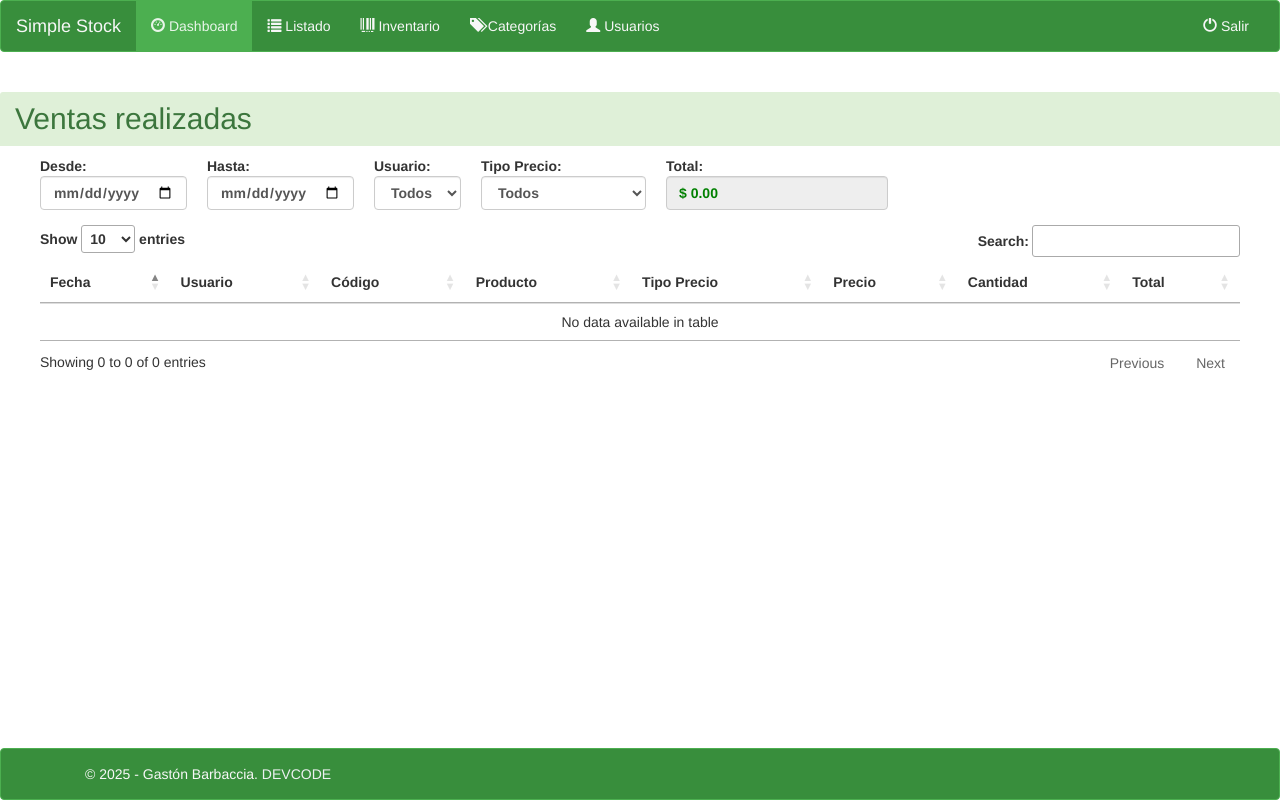
After one commit to gastonbarbaccia/simple_stock, a PHP site: page /dashboard.php in a window 1280 px wide. The commit adds this page. Run offline with PHP 8.4, Linux system fonts and the light colour scheme; the visitor is signed in with stand-in values (Sample User, id 1); data that the repository does not hold is empty; some libraries are stand-ins or nearby versions.

Commit message:
Se agrega nueva pagina para poder mostrar las ventas realizadas por producto.

```diff
--- /dev/null
+++ b/ajax/productos_dashboard.php
@@ -0,0 +1,40 @@
+<?php
+session_start();
+if (!isset($_SESSION['user_login_status']) || $_SESSION['user_login_status'] != 1) {
+	http_response_code(403);
+	echo json_encode(["error" => "No autorizado"]);
+	exit;
+}
+
+require_once("../config/db.php");
+require_once("../config/conexion.php");
+
+$query = mysqli_query($con, "SELECT
+  DATE_FORMAT(h.fecha, '%Y-%m-%d') AS fecha,
+  CONCAT(u.firstname, ' ', u.lastname) AS usuario,
+  p.codigo_producto AS codigo,
+  h.referencia,
+  p.nombre_producto,
+  h.tipo_precio,
+  h.cantidad,
+  CASE
+    WHEN LOWER(h.tipo_precio) LIKE '%reventa%' THEN p.precio_producto_reventa
+    WHEN LOWER(h.tipo_precio) LIKE '%consumidor final%' THEN p.precio_producto_cons_final
+    ELSE NULL
+  END AS precio_unitario
+FROM historial h
+JOIN users u ON h.user_id = u.user_id
+JOIN products p ON h.id_producto = p.id_producto
+WHERE h.referencia LIKE '%venta%'
+ORDER BY h.fecha DESC;
+");
+
+$data = [];
+
+while ($row = mysqli_fetch_assoc($query)) {
+	$row['precio_unitario']  = number_format($row['precio_unitario'], 2);
+	$data[] = $row;
+}
+
+header('Content-Type: application/json');
+echo json_encode($data);
--- /dev/null
+++ b/dashboard.php
@@ -0,0 +1,256 @@
+<?php
+session_start();
+if (!isset($_SESSION['user_login_status']) || $_SESSION['user_login_status'] != 1) {
+	header("location: login.php");
+	exit;
+}
+
+require_once("config/db.php"); // Config DB
+require_once("config/conexion.php"); // Conexión a DB
+
+$active_dashboard = "active";
+$title = "Inventario | Simple Stock";
+?>
+<!DOCTYPE html>
+<html lang="es">
+
+<head>
+	<meta charset="UTF-8">
+	<title><?php echo $title; ?></title>
+	<?php include("head.php"); ?>
+
+	<!-- DataTables CSS -->
+	<link rel="stylesheet" href="https://cdn.datatables.net/1.13.6/css/jquery.dataTables.min.css">
+
+	<!-- Estilos opcionales -->
+	<style>
+		html,
+		body {
+			height: 100%;
+			margin: 0;
+			display: flex;
+			flex-direction: column;
+		}
+
+		.main-content {
+			flex: 1;
+			display: flex;
+			flex-direction: column;
+		}
+
+		.contenedor {
+			flex: 1;
+			padding: 0 40px;
+		}
+
+		.footer {
+			margin-bottom: 0px;
+			margin-top: 10px;
+		}
+	</style>
+</head>
+
+<body>
+
+	<div class="main-content">
+		<?php include("navbar.php"); ?>
+		<h2 class="panel-heading" style="background-color: #dff0d8;color:#3c763d">Ventas realizadas</h2>
+		<div class="contenedor table-responsive">
+
+
+			<div style="display: flex; flex-wrap: wrap; gap: 20px; margin-bottom: 10px;">
+				<label>Desde:<br>
+					<input class="form-control" type="date" id="fecha_inicio" />
+				</label>
+
+				<label>Hasta:<br>
+					<input class="form-control" type="date" id="fecha_fin" />
+				</label>
+
+				<label>Usuario:<br>
+					<select class="form-control" id="usuario_filtro">
+						<option value="">Todos</option>
+						<?php
+						$query = mysqli_query($con, "SELECT firstname, lastname FROM users GROUP BY firstname, lastname");
+						while ($row = mysqli_fetch_array($query)) {
+							$nombreCompleto = $row['firstname'] . ' ' . $row['lastname'];
+							echo '<option value="' . htmlspecialchars(strtolower($nombreCompleto)) . '">' . htmlspecialchars($nombreCompleto) . '</option>';
+						}
+						?>
+					</select>
+				</label>
+
+				<label>Tipo Precio:<br>
+					<select class="form-control" id="tipo_precio_filtro">
+						<option value="">Todos</option>
+						<option value="Consumidor Final">Consumidor Final</option>
+						<option value="Reventa">Reventa</option>
+					</select>
+				</label>
+
+				<label>Total:<br>
+					<input style="color:green" class="form-control" type="text" id="totalFiltrado" readonly/>
+				</label>
+			</div>
+
+
+			<table id="miTabla" class="table table-hover">
+				<thead>
+					<tr>
+						<th>Fecha</th>
+						<th>Usuario</th>
+						<th>Código</th>
+						<th>Producto</th>
+						<th>Tipo Precio</th>
+						<th>Precio</th>
+						<th>Cantidad</th>
+						<th>Total</th>
+					</tr>
+				</thead>
+				<tbody></tbody>
+			</table>
+		</div>
+	</div>
+
+	<!-- Footer -->
+	<div class="navbar navbar-default footer">
+		<div class="container">
+			<p class="navbar-text pull-left">&copy <?php echo date('Y'); ?> - Gastón Barbaccia.
+				<a href="#" target="_blank" style="color: #ecf0f1">DEVCODE</a>
+			</p>
+		</div>
+	</div>
+
+	<!-- jQuery compatible con Bootstrap 3 -->
+	<script src="https://code.jquery.com/jquery-2.2.4.min.js"></script>
+
+	<!-- Bootstrap 3 -->
+	<script src="https://maxcdn.bootstrapcdn.com/bootstrap/3.3.6/js/bootstrap.min.js" integrity="sha384-0mSbJDEHialfmuBBQP6A4Qrprq5OVfW37PRR3j5ELqxss1yVqOtnepnHVP9aJ7xS" crossorigin="anonymous"></script>
+
+	<!-- DataTables JS -->
+	<script src="https://cdn.datatables.net/1.13.6/js/jquery.dataTables.min.js"></script>
+
+	<!-- Inicialización de DataTables con AJAX -->
+	<script>
+		$(document).ready(function() {
+			// Inicializo DataTable y guardo referencia
+			var table = $('#miTabla').DataTable({
+				"ajax": {
+					"url": "ajax/productos_dashboard.php",
+					"dataSrc": ""
+				},
+				"columns": [{
+						"data": "fecha"
+					},
+					{
+						"data": "usuario"
+					},
+					{
+						"data": "codigo"
+					},
+					{
+						"data": "nombre_producto"
+					},
+					{
+						"data": "tipo_precio",
+						render: function(data) {
+							if (!data) return '';
+							const texto = data.toString().toLowerCase();
+							if (texto.includes('reventa')) return 'Reventa';
+							if (texto.includes('consumidor final')) return 'Consumidor Final';
+							return '';
+						}
+					},
+					{
+						"data": "precio_unitario",
+						render: function(data) {
+							return '$ ' + data;
+						}
+					},
+					{
+						"data": "cantidad"
+					},
+					{
+						"data": null,
+						render: function(data) {
+							const cantidad = parseFloat(data.cantidad);
+							let precioStr = data.precio_unitario ? data.precio_unitario.toString() : '';
+							precioStr = precioStr.replace(/,/g, '');
+							const precio = parseFloat(precioStr);
+							if (isNaN(cantidad) || isNaN(precio)) return '';
+							const total = cantidad * precio;
+							return '$ ' + total.toLocaleString('en-US', {
+								minimumFractionDigits: 2,
+								maximumFractionDigits: 2
+							});
+						}
+					}
+				],
+				"language": {
+					"url": "https://cdn.datatables.net/plug-ins/1.13.6/i18n/es-ES.json"
+				}
+			});
+
+			// Filtro personalizado para fecha, usuario y tipo precio
+			$.fn.dataTable.ext.search.push(function(settings, data) {
+				const fechaInicio = $('#fecha_inicio').val();
+				const fechaFin = $('#fecha_fin').val();
+				const usuarioFiltro = $('#usuario_filtro').val().toLowerCase();
+				const tipoPrecioFiltro = $('#tipo_precio_filtro').val().toLowerCase();
+
+				const fecha = data[0]; // fecha en columna 0
+				const usuario = data[1].toLowerCase(); // usuario en columna 1
+				const tipoPrecio = data[4].toLowerCase(); // tipo_precio en columna 4
+
+				const fechaRow = new Date(fecha);
+
+				if (fechaInicio && fechaRow < new Date(fechaInicio)) return false;
+				if (fechaFin && fechaRow > new Date(fechaFin)) return false;
+				if (usuarioFiltro && usuario !== usuarioFiltro) return false;
+				if (tipoPrecioFiltro && tipoPrecio !== tipoPrecioFiltro) return false;
+
+				return true;
+			});
+
+			// Función para actualizar el total filtrado
+			function actualizarTotal() {
+				let total = 0;
+				table.rows({
+					filter: 'applied'
+				}).every(function() {
+					const data = this.data();
+
+					// data[7] no funciona porque usás objetos, usá la propiedad correcta
+					let cantidad = parseFloat(data.cantidad);
+					let precioStr = data.precio_unitario ? data.precio_unitario.toString().replace(/,/g, '') : '';
+					let precio = parseFloat(precioStr);
+
+					if (!isNaN(cantidad) && !isNaN(precio)) {
+						total += cantidad * precio;
+					}
+				});
+
+				console.log('Total calculado:', total);
+
+				$('#totalFiltrado').val('$ ' + total.toLocaleString('en-US', {
+					minimumFractionDigits: 2,
+					maximumFractionDigits: 2
+				}));
+			}
+
+			// Actualizar total cada vez que se redibuja la tabla (filtro, paginación, etc)
+			table.on('draw', actualizarTotal);
+
+			// Redibujar tabla al cambiar filtros
+			$('#fecha_inicio, #fecha_fin, #usuario_filtro, #tipo_precio_filtro').on('change', function() {
+				table.draw();
+			});
+
+			// Calcular total al cargar la tabla
+			actualizarTotal();
+		});
+	</script>
+
+</body>
+
+</html>
--- a/login.php
+++ b/login.php
@@ -22,7 +22,7 @@ $login = new Login();
 if ($login->isUserLoggedIn() == true) {
 	// the user is logged in. you can do whatever you want here.
 	// for demonstration purposes, we simply show the "you are logged in" view.
-	header("location: list.php");
+	header("location: dashboard.php");
 } else {
 	// the user is not logged in. you can do whatever you want here.
 	// for demonstration purposes, we simply show the "you are not logged in" view.
--- a/modal/eliminar_stock.php
+++ b/modal/eliminar_stock.php
@@ -37,10 +37,10 @@
               <!-- Select visible por defecto -->
               <select class="form-control" id="reference_remove_2_select">
                 <option value="">Seleccione un tipo de precio</option>
-                <option value="<?php echo number_format($row['precio_producto_cons_final'], 2); ?>">
+                <option value="Precio consumidor final $ <?php echo number_format($row['precio_producto_cons_final'], 2); ?>">
                   Precio consumidor final $ <?php echo number_format($row['precio_producto_cons_final'], 2); ?>
                 </option>
-                <option value="<?php echo number_format($row['precio_producto_reventa'], 2); ?>">
+                <option value="Precio reventa $ <?php echo number_format($row['precio_producto_reventa'], 2); ?>">
                   Precio reventa $ <?php echo number_format($row['precio_producto_reventa'], 2); ?>
                 </option>
               </select>
--- a/navbar.php
+++ b/navbar.php
@@ -17,6 +17,9 @@
 				<!-- Collect the nav links, forms, and other content for toggling -->
 				<div class="collapse navbar-collapse" id="bs-example-navbar-collapse-1">
 					<ul class="nav navbar-nav">
+						<li class="<?php if (isset($active_dashboard)) {
+										echo $active_dashboard;
+									} ?>"><a href="dashboard.php"><i class='glyphicon glyphicon-dashboard'></i> Dashboard</a></li>
 						<li class="<?php if (isset($active_listado)) {
 										echo $active_listado;
 									} ?>"><a href="list.php"><i class='glyphicon glyphicon-list'></i> Listado</a></li>
--- a/producto.php
+++ b/producto.php
@@ -146,7 +146,7 @@ if (isset($_GET['id'])) {
 						<br>
 						<div class="row">
 
-							<div class="col-sm-8 col-sm-offset-2 text-left">
+							<div class="col-sm-12  text-left" style="padding-left: 25px;padding-right:25px;">
 								<div class="row">
 									<?php
 									if (isset($message)) {
@@ -179,7 +179,7 @@ if (isset($_GET['id'])) {
 											<td class='text-center'>Total</td>
 										</tr>
 										<?php
-										$query = mysqli_query($con, "select * from historial where id_producto='$id_producto'");
+										$query = mysqli_query($con, "select * from historial where id_producto='$id_producto' order by fecha desc LIMIT 10");
 										while ($row = mysqli_fetch_array($query)) {
 										?>
 											<tr>
```
Lines whose indentation alone changed are shown as unchanged.
